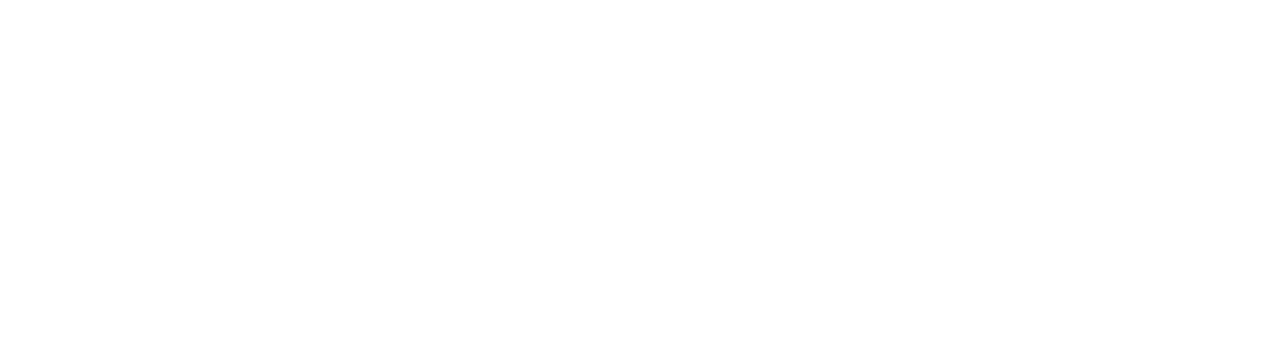
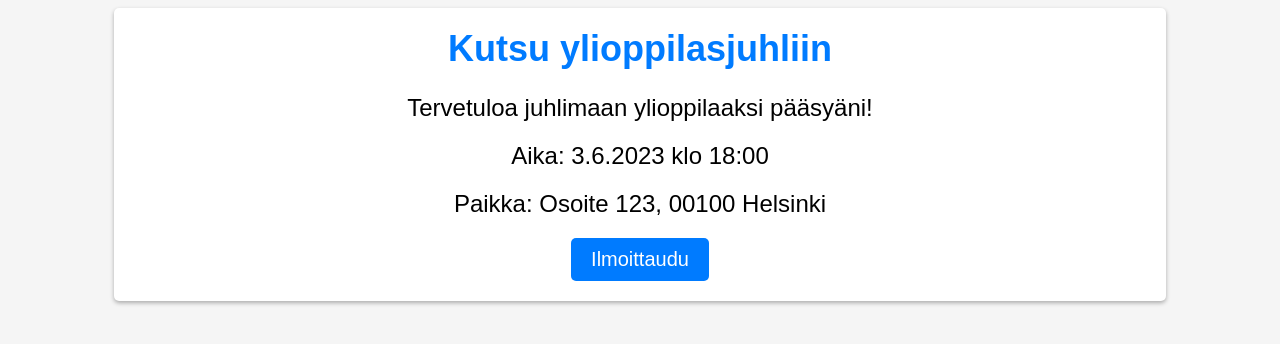
Before and after one commit to Hamikkiboi/Hamikkiboi.github.io, a plain HTML site: page index.html in a window 1280 px wide. Drawn offline with Linux system fonts and the light colour scheme.

Commit message:
Update index.html

```diff
--- a/index.html
+++ b/index.html
@@ -1,12 +1,52 @@
 <!DOCTYPE html>
-<html lang="en">
+<html>
 <head>
-    <meta charset="UTF-8">
-    <meta http-equiv="X-UA-Compatible" content="IE=edge">
-    <meta name="viewport" content="width=device-width, initial-scale=1.0">
-    <title>Document</title>
+	<title>Ylioppilasjuhlat</title>
+	<style>
+		body {
+			font-family: Arial, sans-serif;
+			background-color: #f5f5f5;
+		}
+		.container {
+			width: 80%;
+			margin: auto;
+			background-color: #fff;
+			padding: 20px;
+			box-shadow: 0px 2px 4px rgba(0,0,0,0.3);
+			border-radius: 5px;
+			text-align: center;
+		}
+		h1 {
+			color: #007bff;
+			font-size: 36px;
+			margin-top: 0;
+		}
+		p {
+			font-size: 24px;
+			margin-top: 0;
+			margin-bottom: 20px;
+		}
+		button {
+			background-color: #007bff;
+			color: #fff;
+			padding: 10px 20px;
+			border: none;
+			border-radius: 5px;
+			font-size: 20px;
+			cursor: pointer;
+		}
+		button:hover {
+			background-color: #0062cc;
+		}
+	</style>
 </head>
 <body>
-
+	<div class="container">
+		<h1>Kutsu ylioppilasjuhliin</h1>
+		<p>Tervetuloa juhlimaan ylioppilaaksi pääsyäni!</p>
+		<p>Aika: 3.6.2023 klo 18:00</p>
+		<p>Paikka: Osoite 123, 00100 Helsinki</p>
+		<button onclick="alert('Kiitos vastauksesta!')">Ilmoittaudu</button>
+	</div>
 </body>
 </html>
```
